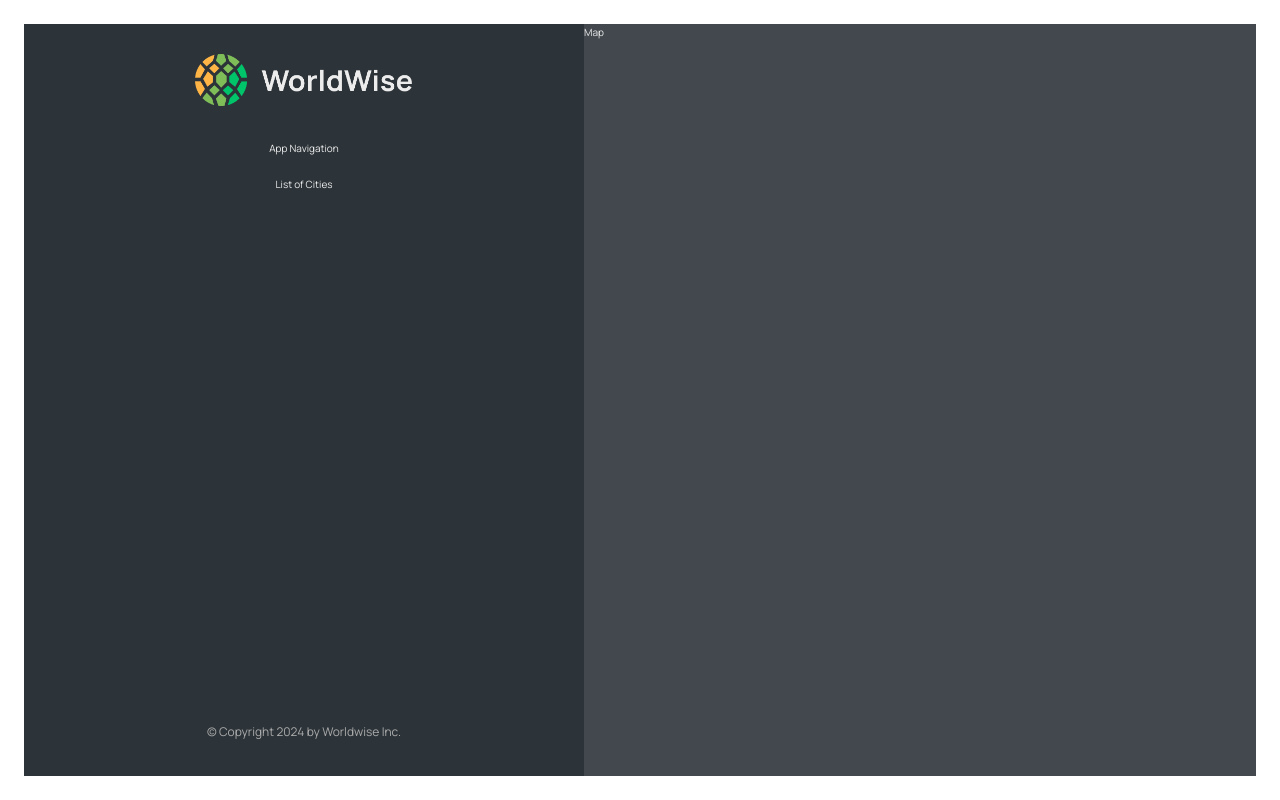
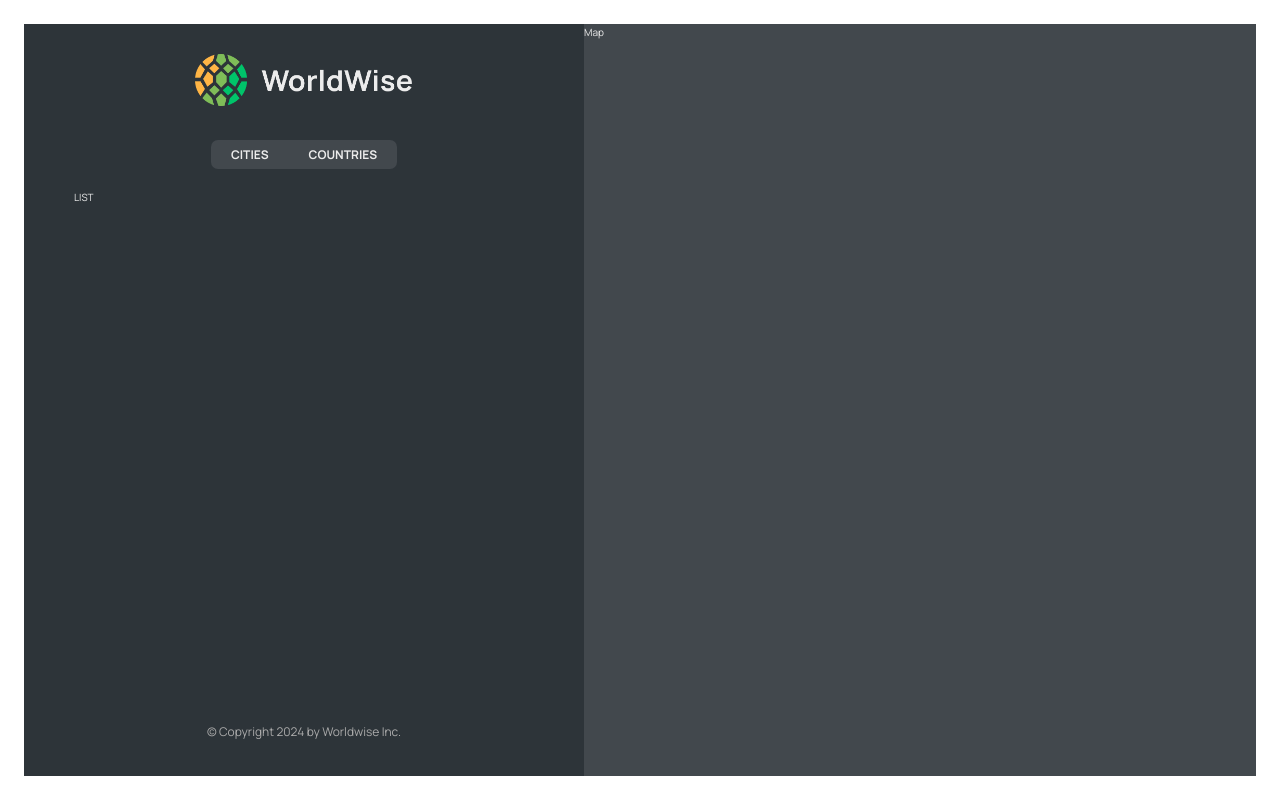
Before and after one commit to YuVath/worldwise, a React (Vite) app: page /app in a window 1280 px wide. Built offline with nearby package versions, Linux system fonts and the light colour scheme.

Commit message:
Add CityList

```diff
--- a/src/App.jsx
+++ b/src/App.jsx
@@ -5,6 +5,7 @@
 import Pricing from "./pages/Pricing";
 import AppLayout from "./Pages/AppLayout";
 import Login from "./Pages/Login";
+import CityList from "./components/CityList";
 
 function App() {
   return (
@@ -17,8 +18,8 @@
         <Route path="pricing" element={<Pricing />} />
 
         <Route path="app" element={<AppLayout />}>
-          <Route index element={<p>List of Cities</p>} />
-          <Route path="cities" element={<p>List of Cities</p>} />
+          <Route index element={<CityList />} />
+          <Route path="cities" element={<CityList />} />
           <Route path="countries" element={<p>Countries</p>} />
           <Route path="form" element={<p>Form</p>} />
         </Route>
--- a/src/components/AppNav.jsx
+++ b/src/components/AppNav.jsx
@@ -1,7 +1,19 @@
+import { NavLink } from "react-router-dom";
 import styles from "./AppNav.module.css";
 
 function AppNav() {
-  return <nav className={styles.nav}>App Navigation</nav>;
+  return (
+    <nav className={styles.nav}>
+      <ul>
+        <li>
+          <NavLink to="cities">Cities</NavLink>
+        </li>
+        <li>
+          <NavLink to="countries">Countries</NavLink>
+        </li>
+      </ul>
+    </nav>
+  );
 }
 
 export default AppNav;
--- /dev/null
+++ b/src/components/CityList.jsx
@@ -0,0 +1,7 @@
+import styles from "./CityList.module.css";
+
+function CityList() {
+  return <ul className={styles.cityList}>LIST</ul>;
+}
+
+export default CityList;
```
